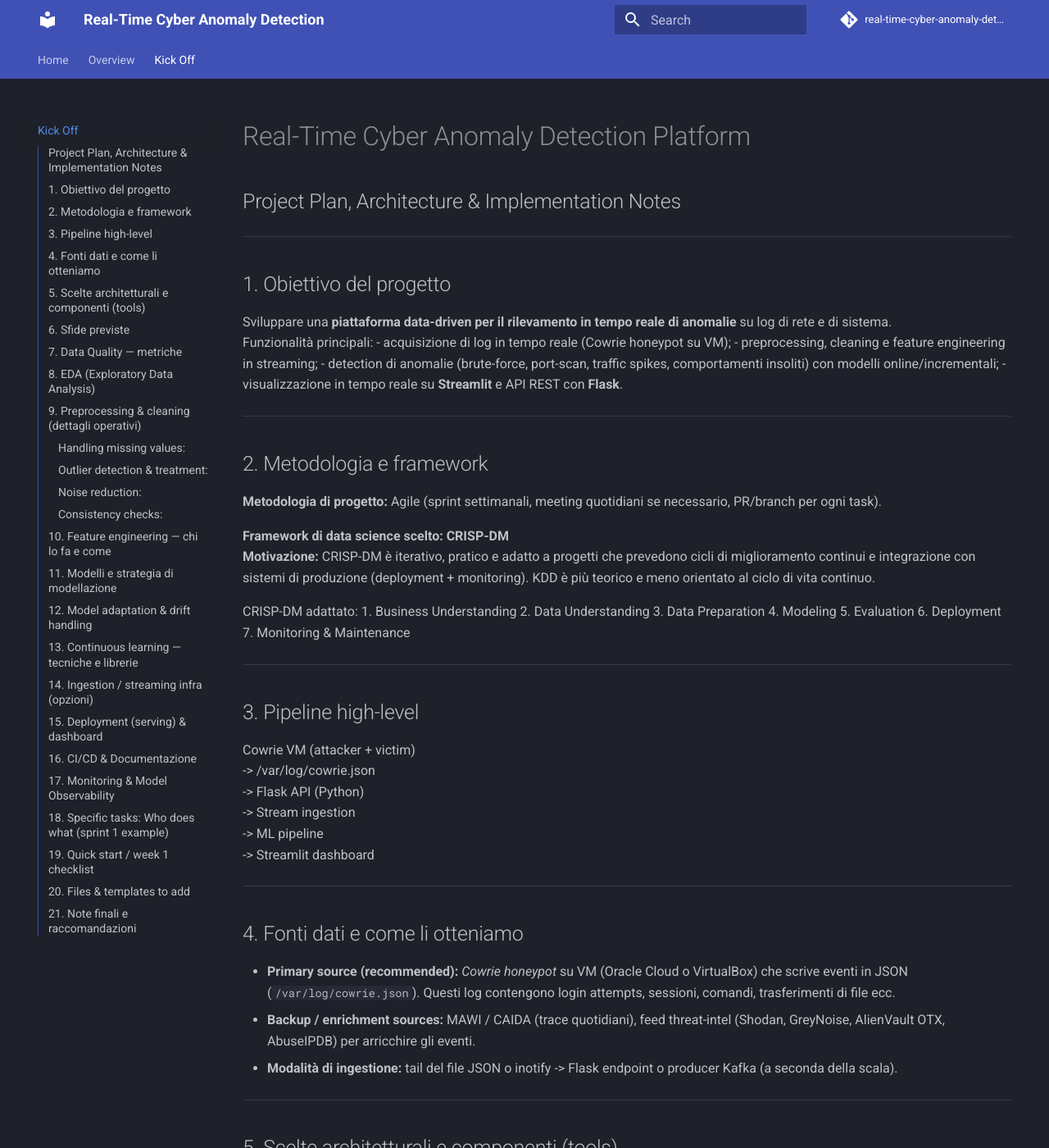
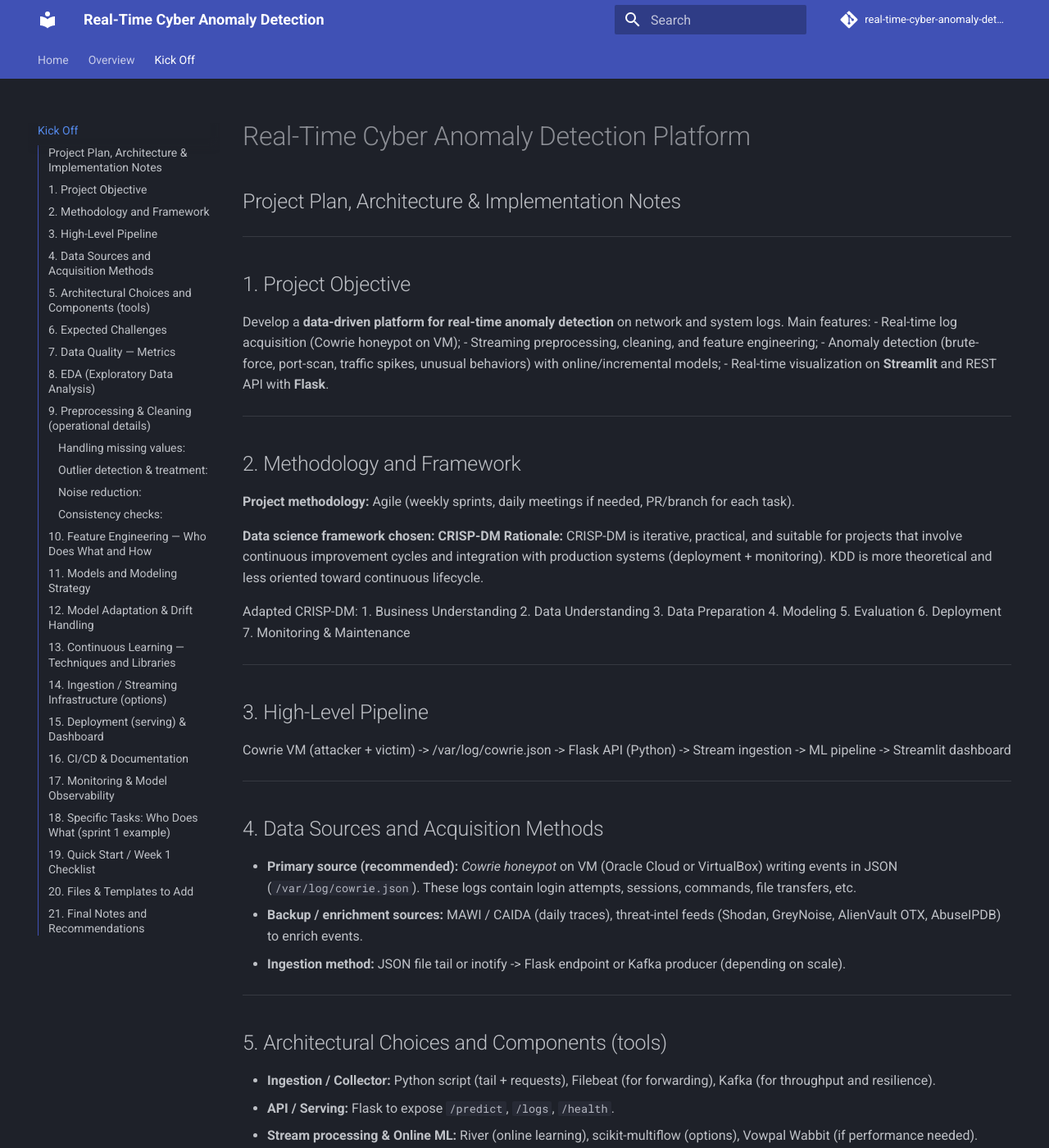
Before and after one commit to francescacraievich/real-time-cyber-anomaly-detection, an MkDocs documentation site: the page built from docs/kick_off.md, in a window 1280 px wide and 1400 px high. Shown: the whole window at 82% size. Built offline with MkDocs 1.6.1 and Material for MkDocs 9.7.7, drawn with Linux system fonts in a browser that asks for light colours; comment, search, counter and statistics services are not loaded; some of the changed text lies outside the part shown.

```diff
--- a/docs/kick_off.md
+++ b/docs/kick_off.md
@@ -3,23 +3,23 @@
 
 ---
 
-## 1. Obiettivo del progetto
-Sviluppare una **piattaforma data-driven per il rilevamento in tempo reale di anomalie** su log di rete e di sistema.
-Funzionalità principali:
-- acquisizione di log in tempo reale (Cowrie honeypot su VM);
-- preprocessing, cleaning e feature engineering in streaming;
-- detection di anomalie (brute-force, port-scan, traffic spikes, comportamenti insoliti) con modelli online/incrementali;
-- visualizzazione in tempo reale su **Streamlit** e API REST con **Flask**.
+## 1. Project Objective
+Develop a **data-driven platform for real-time anomaly detection** on network and system logs.
+Main features:
+- Real-time log acquisition (Cowrie honeypot on VM);
+- Streaming preprocessing, cleaning, and feature engineering;
+- Anomaly detection (brute-force, port-scan, traffic spikes, unusual behaviors) with online/incremental models;
+- Real-time visualization on **Streamlit** and REST API with **Flask**.
 
 ---
 
-## 2. Metodologia e framework
-**Metodologia di progetto:** Agile (sprint settimanali, meeting quotidiani se necessario, PR/branch per ogni task).
+## 2. Methodology and Framework
+**Project methodology:** Agile (weekly sprints, daily meetings if needed, PR/branch for each task).
 
-**Framework di data science scelto:** **CRISP-DM**
-**Motivazione:** CRISP-DM è iterativo, pratico e adatto a progetti che prevedono cicli di miglioramento continui e integrazione con sistemi di produzione (deployment + monitoring). KDD è più teorico e meno orientato al ciclo di vita continuo.
+**Data science framework chosen:** **CRISP-DM**
+**Rationale:** CRISP-DM is iterative, practical, and suitable for projects that involve continuous improvement cycles and integration with production systems (deployment + monitoring). KDD is more theoretical and less oriented toward continuous lifecycle.
 
-CRISP-DM adattato:
+Adapted CRISP-DM:
 1. Business Understanding
 2. Data Understanding
 3. Data Preparation
@@ -30,7 +30,7 @@
 
 ---
 
-## 3. Pipeline high-level
+## 3. High-Level Pipeline
 Cowrie VM (attacker + victim)
 -> /var/log/cowrie.json
 -> Flask API (Python)
@@ -40,164 +40,164 @@
 
 ---
 
-## 4. Fonti dati e come li otteniamo
-- **Primary source (recommended):** *Cowrie honeypot* su VM (Oracle Cloud o VirtualBox) che scrive eventi in JSON (`/var/log/cowrie.json`). Questi log contengono login attempts, sessioni, comandi, trasferimenti di file ecc.
-- **Backup / enrichment sources:** MAWI / CAIDA (trace quotidiani), feed threat-intel (Shodan, GreyNoise, AlienVault OTX, AbuseIPDB) per arricchire gli eventi.
-- **Modalità di ingestione:** tail del file JSON o inotify -> Flask endpoint o producer Kafka (a seconda della scala).
+## 4. Data Sources and Acquisition Methods
+- **Primary source (recommended):** *Cowrie honeypot* on VM (Oracle Cloud or VirtualBox) writing events in JSON (`/var/log/cowrie.json`). These logs contain login attempts, sessions, commands, file transfers, etc.
+- **Backup / enrichment sources:** MAWI / CAIDA (daily traces), threat-intel feeds (Shodan, GreyNoise, AlienVault OTX, AbuseIPDB) to enrich events.
+- **Ingestion method:** JSON file tail or inotify -> Flask endpoint or Kafka producer (depending on scale).
 
 ---
 
-## 5. Scelte architetturali e componenti (tools)
-- **Ingestion / Collector:** Python script (tail + requests), Filebeat (per forwarding), Kafka (per throughput e resilienza).
-- **API / Serving:** Flask per esporre `/predict`, `/logs`, `/health`.
-- **Stream processing & Online ML:** River (online learning), scikit-multiflow (opzioni), Vowpal Wabbit (se serve performance).
-- **Storage:** PostgreSQL o MongoDB per log + risultati; InfluxDB per metriche time-series.
+## 5. Architectural Choices and Components (tools)
+- **Ingestion / Collector:** Python script (tail + requests), Filebeat (for forwarding), Kafka (for throughput and resilience).
+- **API / Serving:** Flask to expose `/predict`, `/logs`, `/health`.
+- **Stream processing & Online ML:** River (online learning), scikit-multiflow (options), Vowpal Wabbit (if performance needed).
+- **Storage:** PostgreSQL or MongoDB for logs + results; InfluxDB for time-series metrics.
 - **Dashboard:** Streamlit (real-time UI).
 - **CI/CD & Docs:** GitHub Actions (CI), MkDocs + GitHub Pages (docs).
-- **Monitoring:** EvidentlyAI (data & model monitoring), Prometheus + Grafana (infrastruttura metrics).
-- **Experiment tracking:** Weights & Biases o Neptune.ai.
+- **Monitoring:** EvidentlyAI (data & model monitoring), Prometheus + Grafana (infrastructure metrics).
+- **Experiment tracking:** Weights & Biases or Neptune.ai.
 
 ---
 
-## 6. Sfide previste
-- **Missing values** — log incompleti o campi nulli.
-- **Data bias** — honeypot attira tipologie specifiche di attacchi (non rappresentativo dell’intera rete).
-- **Noise & inconsistency** — formati eterogenei, timestamp malformati.
-- **Imbalanced dataset** — anomalie molto rare rispetto ai normali eventi.
+## 6. Expected Challenges
+- **Missing values** — incomplete logs or null fields.
+- **Data bias** — honeypot attracts specific types of attacks (not representative of entire network).
+- **Noise & inconsistency** — heterogeneous formats, malformed timestamps.
+- **Imbalanced dataset** — anomalies very rare compared to normal events.
 
 ---
 
-## 7. Data Quality — metriche
-Valuteremo la qualità dei dati secondo:
-- **Accuracy** — correttezza dei valori (IP, port, status).
-- **Completeness** — percentuale di campi presenti per evento.
-- **Consistency** — uniformità di formati e valori.
-- **Timeliness** — latenza tra evento e disponibilità per detection.
+## 7. Data Quality — Metrics
+We will evaluate data quality according to:
+- **Accuracy** — correctness of values (IP, port, status).
+- **Completeness** — percentage of fields present per event.
+- **Consistency** — uniformity of formats and values.
+- **Timeliness** — latency between event and availability for detection.
 
 ---
 
 ## 8. EDA (Exploratory Data Analysis)
-**Scopo:** riassumere le caratteristiche del dataset, rilevare pattern e anomalie.
+**Purpose:** summarize dataset characteristics, detect patterns and anomalies.
 
-**Tool suggeriti:**
-- `pandas`, `numpy` — manipolazione
-- `matplotlib`, `seaborn` — visualizzazioni statiche
-- `plotly` — grafici interattivi
-- `ydata-profiling` (ex `pandas-profiling`) — report automatico
-- `sweetviz` — confronto tra dataset/versioni
+**Suggested tools:**
+- `pandas`, `numpy` — manipulation
+- `matplotlib`, `seaborn` — static visualizations
+- `plotly` — interactive charts
+- `ydata-profiling` (formerly `pandas-profiling`) — automated report
+- `sweetviz` — comparison between datasets/versions
 
-**Attività EDA:**
-- Conteggi per src_ip, dst_ip, porta, event_type
-- Serie temporali di eventi per minuto/ora
-- Heatmap di correlazioni tra features
-- Analisi di outlier (IQR, z-score)
-- Profiling automatizzato per report velocizzati
+**EDA activities:**
+- Counts by src_ip, dst_ip, port, event_type
+- Time series of events per minute/hour
+- Correlation heatmap between features
+- Outlier analysis (IQR, z-score)
+- Automated profiling for fast reports
 
 ---
 
-## 9. Preprocessing & cleaning (dettagli operativi)
+## 9. Preprocessing & Cleaning (operational details)
 ### Handling missing values:
-- Se campo essenziale (es. timestamp) mancante → scartare o ricostruire.
-- Numeric: imputation con median/mean (se appropriato).
-- Categorical: imputation con mode o "unknown" token.
+- If essential field (e.g., timestamp) is missing → discard or reconstruct.
+- Numeric: imputation with median/mean (if appropriate).
+- Categorical: imputation with mode or "unknown" token.
 
 ### Outlier detection & treatment:
-- Z-score, IQR per valori numerici (bytes, rate).
-- Robust scaler se distribuzioni pesantemente skewed.
+- Z-score, IQR for numeric values (bytes, rate).
+- Robust scaler if distributions heavily skewed.
 
 ### Noise reduction:
 - Binning (temporal aggregation)
-- Moving average per trend smoothing
+- Moving average for trend smoothing
 
 ### Consistency checks:
-- Normalizzazione timestamp a UTC e formato ISO.
-- Validazione IP con regex e netaddr.
-- Coerenza port/protocol mapping.
+- Timestamp normalization to UTC and ISO format.
+- IP validation with regex and netaddr.
+- Port/protocol mapping consistency.
 
 ---
 
-## 10. Feature engineering — chi lo fa e come
-**Responsabilità:** Data Scientist con supporto ML Engineer.
+## 10. Feature Engineering — Who Does What and How
+**Responsibility:** Data Scientist with ML Engineer support.
 
-**Obiettivo:** ridurre dimensionalità, creare variabili informative (es. failed_logins_30s, unique_ports_1min, avg_bytes_5min).
+**Objective:** reduce dimensionality, create informative variables (e.g., failed_logins_30s, unique_ports_1min, avg_bytes_5min).
 
-**Esempi di feature:**
+**Feature examples:**
 - temporal: hour_of_day, weekday, session_duration
 - network: src_ip_freq_30s, dst_port_entropy, avg_bytes
 - auth: failed_login_count_window, success_rate
 - derived: ratio_failed_success, is_internal_ip
 
-**Dimension reduction:** useremo **PCA** inizialmente per features numeriche dense.
-- **Motivazione PCA:** riduce dimensionalità preservando varianza, diminuisce overfitting e costo computazionale. Utile se dopo encoding (one-hot / embeddings) lo spazio diventa molto grande.
-- **Quando non usarlo:** se serve alta interpretabilità per ogni singola feature — in tal caso preferire selezione feature per importanza.
+**Dimension reduction:** we will use **PCA** initially for dense numeric features.
+- **PCA rationale:** reduces dimensionality while preserving variance, decreases overfitting and computational cost. Useful if space becomes very large after encoding (one-hot / embeddings).
+- **When not to use it:** if high interpretability is needed for each individual feature — in that case prefer feature selection by importance.
 
-**Altre opzioni future:** Autoencoders (per rappresentazioni non-lineari), LDA solo per text-topic extraction.
+**Other future options:** Autoencoders (for non-linear representations), LDA only for text-topic extraction.
 
 ---
 
-## 11. Modelli e strategia di modellazione
-**Tipo di apprendimento:** principalmente **unsupervised / semi-supervised / online** (anomaly detection).
+## 11. Models and Modeling Strategy
+**Learning type:** mainly **unsupervised / semi-supervised / online** (anomaly detection).
 
-**Algoritmi candidati:**
+**Candidate algorithms:**
 - **Streaming / online:** Hoeffding Tree (VFDT), Online Bagging/Boosting (River)
 - **Anomaly detection:** Isolation Forest (batch), One-Class SVM (batch), Autoencoders (deep), LOF
-- **Detection drift:** ADWIN, DDM (per trigger retraining/adattamento)
+- **Drift detection:** ADWIN, DDM (to trigger retraining/adaptation)
 
-**Scelta iniziale:** River + Hoeffding Tree per classificazione online / ADWIN per drift detection; Isolation Forest come baseline offline per confronto.
+**Initial choice:** River + Hoeffding Tree for online classification / ADWIN for drift detection; Isolation Forest as offline baseline for comparison.
 
-**RICE framework:** lo useremo come guida concettuale:
-- **Representation:** feature + PCA
+**RICE framework:** we will use it as conceptual guide:
+- **Representation:** features + PCA
 - **Information:** feature selection & importance
-- **Computation:** algoritmi streaming (River)
-- **Evaluation:** metriche in streaming (precision/recall/latency)
+- **Computation:** streaming algorithms (River)
+- **Evaluation:** streaming metrics (precision/recall/latency)
 
 ---
 
-## 12. Model adaptation & drift handling
-- **Sudden drift:** Rilevamento rapido con ADWIN -> possibile retraining o switch a modello alternativo.
-- **Incremental drift:** aggiornamento continuo (online learning).
-- **Recurring drift:** mantenere pool di modelli con strategie di ensemble e rotazione.
+## 12. Model Adaptation & Drift Handling
+- **Sudden drift:** Rapid detection with ADWIN -> possible retraining or switch to alternative model.
+- **Incremental drift:** continuous update (online learning).
+- **Recurring drift:** maintain model pool with ensemble strategies and rotation.
 
 ---
 
-## 13. Continuous learning — tecniche e librerie
+## 13. Continuous Learning — Techniques and Libraries
 - **Online learning libs:** River, Vowpal Wabbit.
-- **Window-based updates:** aggiornamento su finestre temporali (sliding windows).
-- **Streaming ensembles:** combinazione di modelli aggiornati localmente.
-- **Metriche streaming:** precision@k, recall, F1 on sliding window, detection delay.
+- **Window-based updates:** updates on temporal windows (sliding windows).
+- **Streaming ensembles:** combination of locally updated models.
+- **Streaming metrics:** precision@k, recall, F1 on sliding window, detection delay.
 
 ---
 
-## 14. Ingestion / streaming infra (opzioni)
-- **Semplice (dev):** Flask endpoint che riceve eventi JSON e li processa subito.
-- **Scalabile (prod/test):** Filebeat -> Kafka -> stream processors -> model consumers.
-- **Processing engines:** Apache Flink (complesso), Kafka Streams, o semplici Python consumers.
+## 14. Ingestion / Streaming Infrastructure (options)
+- **Simple (dev):** Flask endpoint that receives JSON events and processes them immediately.
+- **Scalable (prod/test):** Filebeat -> Kafka -> stream processors -> model consumers.
+- **Processing engines:** Apache Flink (complex), Kafka Streams, or simple Python consumers.
 
 ---
 
-## 15. Deployment (serving) & dashboard
-- **Model serving:** Flask microservice che carica il modello (pickle o joblib) e espone `/predict` e `/update`.
-- **Dashboard:** Streamlit che chiama la Flask API o legge DB per ultimi eventi e anomalie.
-- **Storage:** PostgreSQL / MongoDB (log & anomalies), InfluxDB per metriche.
-- **Containerization:** Docker per Flask, Streamlit, worker, Kafka (dev compose).
+## 15. Deployment (serving) & Dashboard
+- **Model serving:** Flask microservice that loads the model (pickle or joblib) and exposes `/predict` and `/update`.
+- **Dashboard:** Streamlit that calls the Flask API or reads DB for latest events and anomalies.
+- **Storage:** PostgreSQL / MongoDB (logs & anomalies), InfluxDB for metrics.
+- **Containerization:** Docker for Flask, Streamlit, worker, Kafka (dev compose).
 
 ---
 
-## 16. CI/CD & Documentazione
-- **CI:** GitHub Actions per lint (flake8), test (pytest), build Docker images, e deploy staging.
-- **Docs:** MkDocs (Material) + GitHub Pages — pipeline automatica su merge a `main`.
-- **Branching:** `feature/*` per ogni task; PR -> `develop` -> merge in `main` dopo review e CI passata.
+## 16. CI/CD & Documentation
+- **CI:** GitHub Actions for lint (flake8), tests (pytest), Docker image build, and staging deploy.
+- **Docs:** MkDocs (Material) + GitHub Pages — automated pipeline on merge to `main`.
+- **Branching:** `feature/*` for each task; PR -> `develop` -> merge to `main` after review and CI passes.
 
 ---
 
 ## 17. Monitoring & Model Observability
 - **Data drift & model monitoring:** EvidentlyAI (reports), Prometheus + Grafana (metrics).
-- **Alerting:** webhook su slack/email quando drift o drop di metriche.
-- **Retraining trigger:** soglia su metriche (precision, recall) o su drift detection.
+- **Alerting:** webhook to Slack/email when drift or metrics drop.
+- **Retraining trigger:** threshold on metrics (precision, recall) or drift detection.
 
 ---
 
-## 18. Specific tasks: Who does what (sprint 1 example)
+## 18. Specific Tasks: Who Does What (sprint 1 example)
 - **Francesca (PM):** repo, docs, sprint plan, kickoff, PR review.
 - **Francesco (Data Cloud Engineer):** set up Cowrie VM, ingestion script, Kafka dev.
 - **Lucas (ML Engineer):** baseline model (Isolation Forest), River setup, Flask API skeleton.
@@ -205,7 +205,7 @@
 
 ---
 
-## 19. Quick start / week 1 checklist
+## 19. Quick Start / Week 1 Checklist
 1. Create repo with suggested structure.
 2. Setup Cowrie on VM (or Docker) and confirm `cowrie.json` generation.
 3. Implement a simple Flask endpoint to ingest and store events.
@@ -216,7 +216,7 @@
 
 ---
 
-## 20. Files & templates to add
+## 20. Files & Templates to Add
 - `docs/project_plan.md` (this file)
 - `.github/workflows/ci.yml` (CI template)
 - `mkdocs.yml` + `docs/index.md` (docs skeleton)
@@ -226,9 +226,9 @@
 
 ---
 
-## 21. Note finali e raccomandazioni
-- **PCA**: utile come primo strumento di riduzione dimensionale. Sperimentare e valutare trade-off interpretabilità vs performance.
-- **Cowrie vs feed MAWI/CAIDA**: Cowrie = eventi reali e variabili (consigliato, ma richiede isolamento); MAWI/CAIDA = ottimo come base storica e per replay giornaliero.
-- **Immediate demo:** usa ingestion file->Flask->DB->Streamlit con dati di replay (1 msg/s) + injection casuale di anomalie per dimostrare la pipeline il primo giorno.
+## 21. Final Notes and Recommendations
+- **PCA**: useful as first dimensionality reduction tool. Experiment and evaluate interpretability vs performance trade-off.
+- **Cowrie vs MAWI/CAIDA feeds**: Cowrie = real and variable events (recommended, but requires isolation); MAWI/CAIDA = excellent as historical base and for daily replay.
+- **Immediate demo:** use file ingestion->Flask->DB->Streamlit with replay data (1 msg/s) + random anomaly injection to demonstrate pipeline on day one.
 
 ---
```
Also changed, not shown: docs/feature_engineering.md (+29 -0 lines), docs/index.md (+1 -0 lines), docs/log_formatting.md (deleted, +0 -89 lines), extract_benign_only.py (added, +89 -0 lines), 2 other files.
